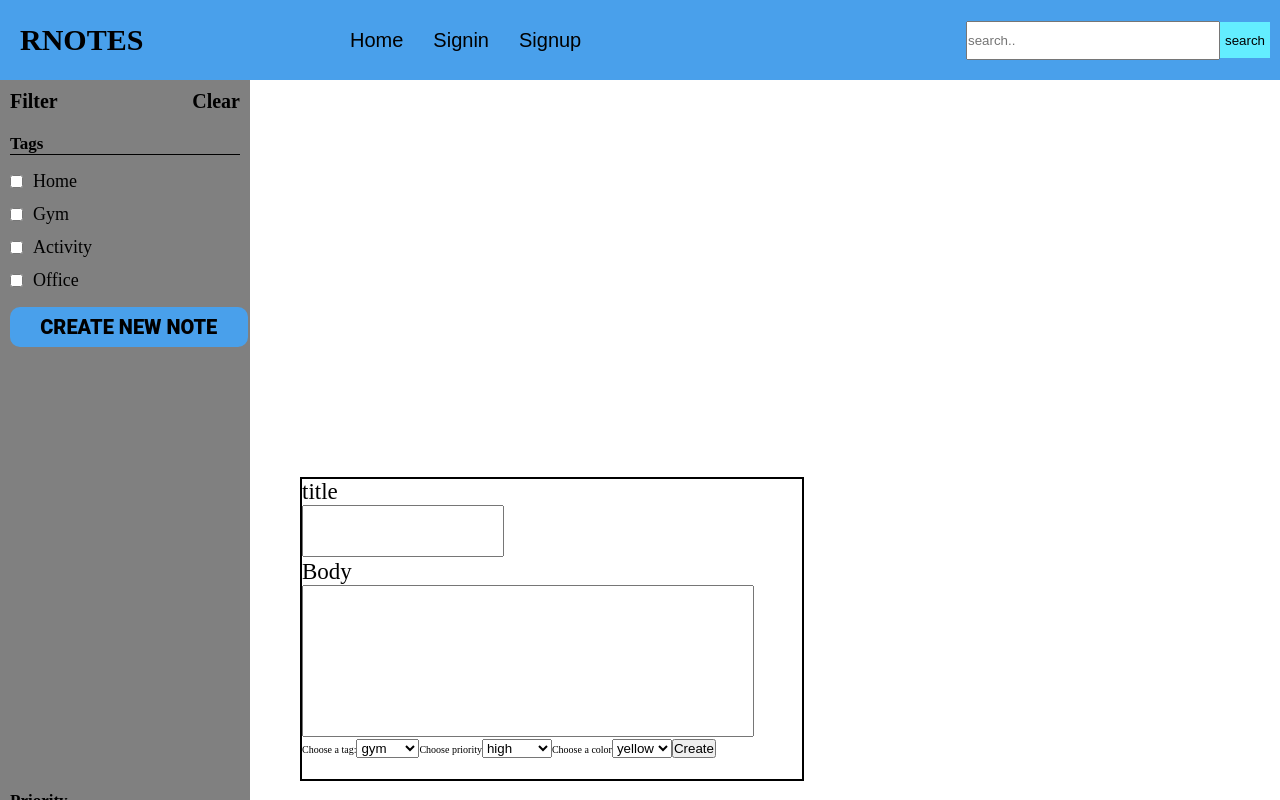
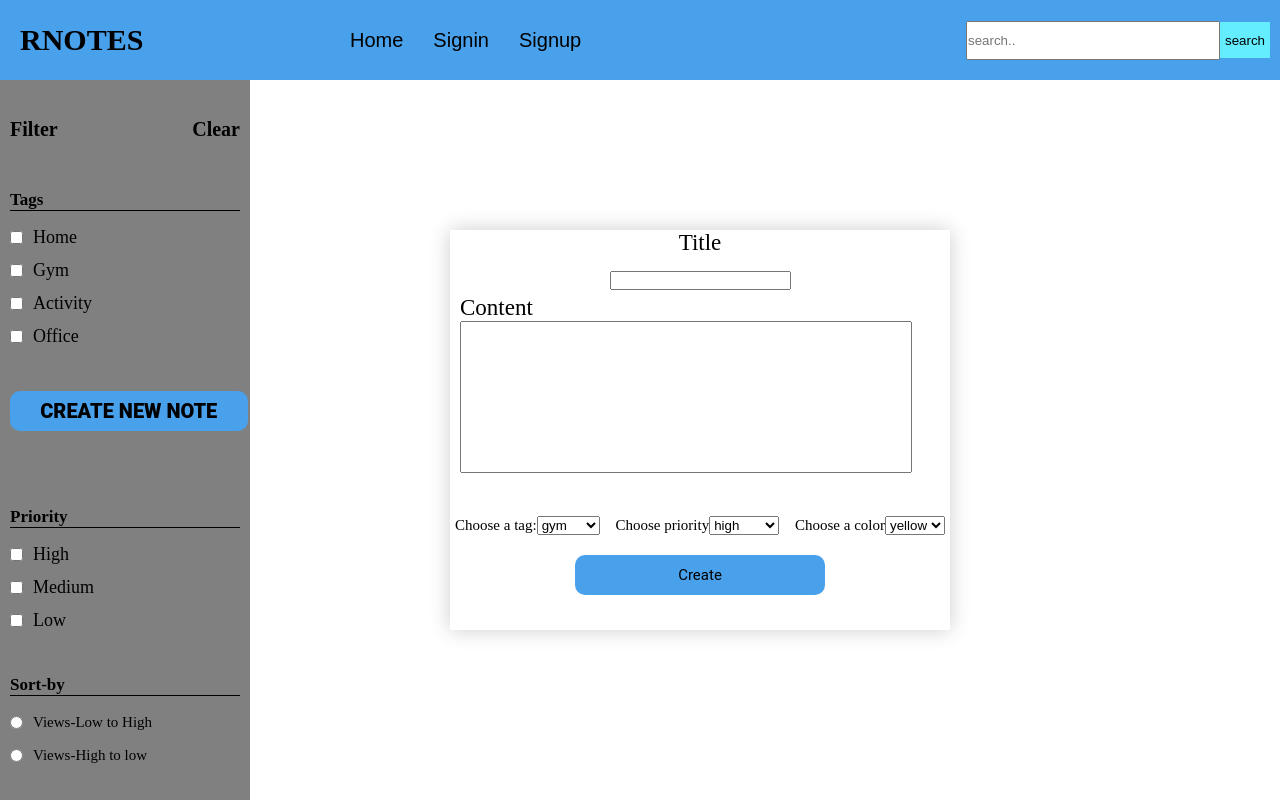
Before and after one commit to rishabh486/r-notes-react, a React (Create React App) app: page / in a window 1280 px wide. Both pictures are taken after a click on the button "CREATE NEW NOTE". Built offline with nearby package versions, Linux system fonts and the light colour scheme; what miragejs would draw is missing.

Commit message:
notes-styling-fixed

```diff
--- a/src/Components/Notes/notes.css
+++ b/src/Components/Notes/notes.css
@@ -1,33 +1,64 @@
-.main-content{
-    margin-top:15vh;
-    margin-left:300px;
+textarea {
+  resize: none;
+  width: 200px;
+  height: 50px;
 }
-textarea{
-    resize:none;
-    width:200px;
-    height:50px;
+.notes-title {
+  font-size: 23px;
 }
-.notes-title{
-    font-size:23px;
+.notes-body {
+  font-size: 23px;
 }
-.notes-body{
-    font-size:23px;
+.main-content {
+  position: absolute;
+  box-shadow: 0 0 20px rgba(0, 0, 0, 0.2);
+  width: 500px;
+  height: 400px;
+  opacity: 1;
+  left: 450px;
+  top: 150px;
+  z-index: 999;
 }
-.main-content{
-    border:2px solid;
-    width:500px;
-    height:300px;
+.main-content-header {
+  height: 15%;
+  display: flex;
+  flex-direction: column;
+  align-items: center;
+  justify-content: space-between;
 }
-.body-text{
-    width:450px;
-    height:150px;
+.main-content-body {
+  height: 50%;
+  display: flex;
+  margin: 0.5rem 1rem;
+  flex-direction: column;
+  align-items: flex-start;
 }
-.tags-div{
-    display:flex;
+.body-text {
+  width: 450px;
+  height: 150px;
 }
-/* .centered {
-    position: fixed;
-    top: 50%;
-    left: 50%;
-    transform: translate(-50%, -50%);
-  } */
+.tags-div {
+  height: 10%;
+  display: flex;
+  font-size: 1.5rem;
+  align-items: center;
+  justify-content: space-between;
+  margin: 1rem 0.5rem;
+}
+.btn-div {
+  display: flex;
+  justify-content: center;
+  height: 10%;
+}
+
+.button-container {
+  font-size: 1.5rem;
+  border: none;
+  border-radius: 1rem;
+  color: black;
+  font-family: "roboto";
+}
+.primary-button1 {
+  background-color: var(--primary-color);
+  width: 50%;
+}
--- a/src/Components/Notes/notes.jsx
+++ b/src/Components/Notes/notes.jsx
@@ -1,46 +1,61 @@
-import React,{useState} from 'react'
-import { AddNotes } from '../../Reducers/notes-reducer'
-import "./notes.css"
-import {useNotes} from "../../Context/notes-context"
-function Notes({setIsOpen}) {
-    const {dispatch}=useNotes()
-    const[selTag,setSelTag]=useState("")
-    console.log(selTag)
-    const[selPriority,setSelPriority]=useState("")
-    console.log(selPriority)
-    const[selColor,setSelColor]=useState("")
-    console.log(selColor)
-    const[title,setTitle]=useState("")
-    console.log(title)
-    const[bodyText,setBodyText]=useState("")
-    console.log(bodyText)
+import React, { useState } from "react";
+import { AddNotes } from "../../Reducers/notes-reducer";
+import "./notes.css";
+import { useNotes } from "../../Context/notes-context";
+function Notes({ setIsOpen }) {
+  const { dispatch } = useNotes();
+  const [selTag, setSelTag] = useState("");
+  const [selPriority, setSelPriority] = useState("");
+  const [selColor, setSelColor] = useState("");
+  const [title, setTitle] = useState("");
+  const [bodyText, setBodyText] = useState("");
   return (
     <div>
-        <div className='main-content centered'>
-            <div>
-          <label className='notes-title' for="notes">title</label>
+      <div className="main-content">
+        <div className="main-content-header">
+          <label className="notes-title" for="notes">
+            Title
+          </label>
+
+          <input
+            type="text"
+            value={title}
+            onChange={(e) => {
+              const text = e.target.value;
+              setTitle(text);
+            }}
+            id="notes"
+            name="w3review"
+          />
         </div>
-          <textarea onChange={(e)=>{const text=e.target.value
-        setTitle(text)}} id="notes" name="w3review" >
 
-          </textarea>
-          <div>
-          <label className='notes-body' for="body">Body</label>
+        <div className="main-content-body">
+          <label className="notes-body" for="body">
+            Content
+          </label>
+
+          <textarea
+            onChange={(e) => {
+              const body = e.target.value;
+              setBodyText(body);
+            }}
+            className="body-text"
+            id="body"
+            name="w3review"
+          ></textarea>
         </div>
-          <textarea
-           onChange={(e)=>{const body=e.target.value
-            setBodyText(body)}}
-          className='body-text' id="body" name="w3review" >
-
-          </textarea>
-           <div className='tags-div'>
+        <div className="tags-div">
           <div>
             <label for="cars">Choose a tag:</label>
 
-              <select  name="cars" id="cars"  onChange={(e)=>{
-                  const item=e.target.value
-                  setSelTag(item)
-              }}>
+            <select
+              name="cars"
+              id="cars"
+              onChange={(e) => {
+                const item = e.target.value;
+                setSelTag(item);
+              }}
+            >
               <option value="gym">gym</option>
               <option value="activity">activity</option>
               <option value="office">office</option>
@@ -51,37 +66,59 @@ function Notes({setIsOpen}) {
             <label for="cars">Choose priority</label>
 
             <select
-                  onChange={(e)=>{
-                    const item=e.target.value
-                    setSelPriority(item)}}
-                  name="cars" id="cars">
+              onChange={(e) => {
+                const item = e.target.value;
+                setSelPriority(item);
+              }}
+              name="cars"
+              id="cars"
+            >
               <option value="high">high</option>
               <option value="low">low</option>
               <option value="medium">medium</option>
-
             </select>
           </div>
           <div>
             <label for="cars">Choose a color</label>
-
             <select
-                     onChange={(e)=>{
-                        const item=e.target.value
-                        setSelColor(item)}}
-                  name="cars" id="cars">
+              onChange={(e) => {
+                const item = e.target.value;
+                setSelColor(item);
+              }}
+              name="cars"
+              id="cars"
+            >
               <option value="yellow">yellow</option>
               <option value="brown">brown</option>
               <option value="aqua">aqua</option>
-
             </select>
           </div>
-          <div>
-              <button onClick={()=>{setIsOpen(false);AddNotes({title:title,bodyText:bodyText,tags:{tag:selTag,priority:selPriority,color:selColor}},dispatch)}}>Create</button>
+        </div>
+        <div className="btn-div">
+          <button
+            className="button-container primary-button1"
+            onClick={() => {
+              setIsOpen(false);
+              AddNotes(
+                {
+                  title: title,
+                  bodyText: bodyText,
+                  tags: {
+                    tag: selTag,
+                    priority: selPriority,
+                    color: selColor,
+                  },
+                },
+                dispatch
+              );
+            }}
+          >
+            Create
+          </button>
         </div>
       </div>
     </div>
-    </div>
-  )
+  );
 }
 
-export default Notes
+export default Notes;
--- a/src/Pages/HomePage/HomePage.js
+++ b/src/Pages/HomePage/HomePage.js
@@ -7,7 +7,7 @@ import UserNotes from "../../Components/UserNotes/usernotes";
 
 function HomePage() {
   return (
-    <div>
+    <div className="home">
       <Navbar />
       <div className="notes-page">
         <Sidebar />
--- a/src/Pages/HomePage/homePage.css
+++ b/src/Pages/HomePage/homePage.css
@@ -1,7 +1,11 @@
 .notes-page{
     display:flex;
 }
-.note-decoration{
+/* .note-decoration{
     margin-left:20px;
     margin-top:15vh;
+} */
+.home{
+    position:relative;
+
 }
--- a/src/backend/controllers/NotesController.js
+++ b/src/backend/controllers/NotesController.js
@@ -150,7 +150,6 @@ export const archiveNoteHandler = async function (schema, request) {
       );
     }
     const { noteId } = request.params;
-    console.log(noteId);
     const archivedNote = user.notes.filter((note) => note._id === noteId)[0];
     user.notes = user.notes.filter((note) => note._id !== noteId);
     user.archives.push({ ...archivedNote });
```
Lines whose indentation alone changed are shown as unchanged.
